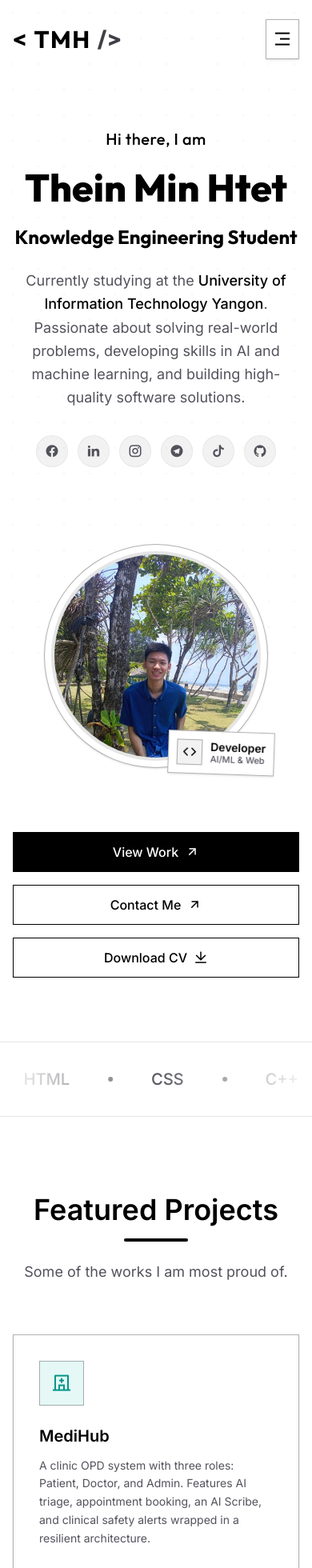
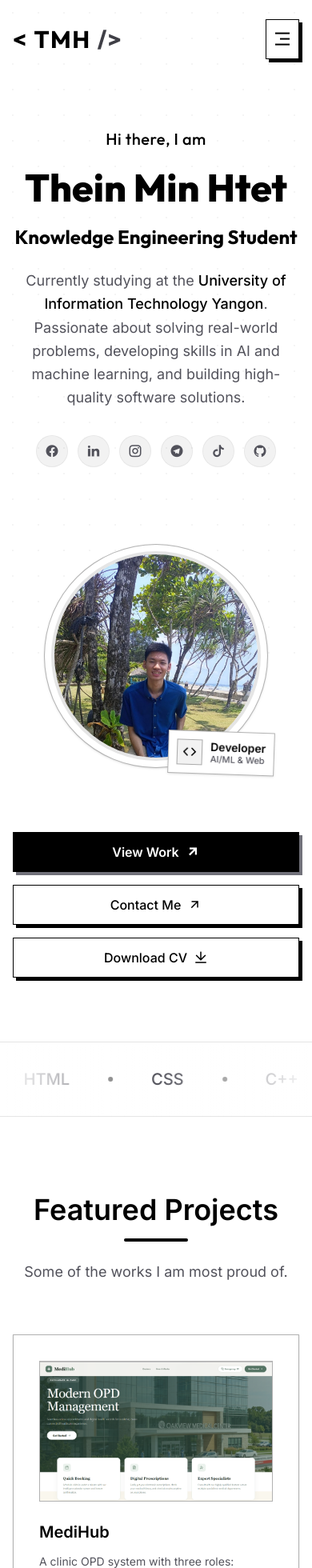
Before and after one commit to TheinMinHtet/Portfolio, a React (Vite) app: page / in a window 390 px wide. Shown: the top 1960 px of the page at 80% size. Built offline with nearby package versions, Linux system fonts and the light colour scheme.

Commit message:
Update button styles to brutalist theme and add MediHub landing page image

```diff
--- a/src/components/Footer.jsx
+++ b/src/components/Footer.jsx
@@ -65,10 +65,8 @@ const Footer = () => {
             initial={{ opacity: 0, y: 20 }}
             animate={{ opacity: 1, y: 0 }}
             exit={{ opacity: 0, y: 20 }}
-            whileHover={{ scale: 1.1, backgroundColor: 'rgba(0,0,0,0.1)' }}
-            whileTap={{ scale: 0.9 }}
             onClick={scrollTop}
-            className="fixed bottom-4 right-4 md:bottom-8 md:right-8 w-12 h-12 bg-white rounded-none border border-black text-black text-xl flex justify-center items-center cursor-pointer shadow-[4px_4px_0px_rgba(0,0,0,1)] z-50 hover:text-accent hover:shadow-[2px_2px_0px_rgba(0,0,0,1)] transition-shadow"
+            className="fixed bottom-4 right-4 md:bottom-8 md:right-8 w-12 h-12 bg-white rounded-none border border-black text-black text-xl flex justify-center items-center cursor-pointer shadow-[4px_4px_0px_rgba(0,0,0,1)] z-50 hover:shadow-[2px_2px_0px_rgba(0,0,0,1)] hover:translate-x-[2px] hover:translate-y-[2px] active:translate-x-[4px] active:translate-y-[4px] active:shadow-none hover:bg-zinc-50 transition-all duration-150"
             aria-label="Scroll to top"
           >
             <i className="ri-arrow-up-line"></i>
--- a/src/components/Navbar.jsx
+++ b/src/components/Navbar.jsx
@@ -94,7 +94,7 @@ const Navbar = () => {
           </motion.li>
         </ul>
 
-        <div className="lg:hidden text-2xl text-black cursor-pointer z-50 p-2 bg-white border border-black/30 shadow-sm" onClick={() => setMobileMenuOpen(!mobileMenuOpen)}>
+        <div className="lg:hidden text-2xl text-black cursor-pointer z-50 p-2 bg-white border border-black shadow-[4px_4px_0px_rgba(0,0,0,1)] hover:shadow-[2px_2px_0px_rgba(0,0,0,1)] hover:translate-x-[2px] hover:translate-y-[2px] active:translate-x-[4px] active:translate-y-[4px] active:shadow-none transition-all duration-150" onClick={() => setMobileMenuOpen(!mobileMenuOpen)}>
           <i className={mobileMenuOpen ? "ri-close-line" : "ri-menu-3-line"}></i>
         </div>
       </div>
--- a/src/components/Projects.jsx
+++ b/src/components/Projects.jsx
@@ -8,6 +8,7 @@ const Projects = () => {
       desc: "A clinic OPD system with three roles: Patient, Doctor, and Admin. Features AI triage, appointment booking, an AI Scribe, and clinical safety alerts wrapped in a resilient architecture.",
       tech: ["Next.js", "React", "TypeScript", "PostgreSQL"],
       icon: "ri-hospital-line",
+      image: "/assets/images/medihub.png",
       link: "https://github.com/TheinMinHtet/MediHub",
       demo: "https://medi-hub-psi.vercel.app",
       color: "bg-teal-500/10 text-teal-600"
@@ -116,9 +117,19 @@ const Projects = () => {
               whileHover={{ y: -6, transition: { delay: 0, duration: 0.2 } }}
               className="glass-card flex flex-col h-full group p-8"
             >
-              <div className={`w-14 h-14 rounded-none flex items-center justify-center mb-6 border border-black/30 ${proj.color} transition-colors group-hover:border-black`}>
-                <i className={`${proj.icon} text-2xl`}></i>
-              </div>
+              {proj.image ? (
+                <div className="w-full h-44 mb-6 overflow-hidden border border-black/30 group-hover:border-black transition-colors relative">
+                  <img
+                    src={proj.image}
+                    alt={proj.title}
+                    className="w-full h-full object-cover object-top transition-transform duration-500 group-hover:scale-105"
+                  />
+                </div>
+              ) : (
+                <div className={`w-14 h-14 rounded-none flex items-center justify-center mb-6 border border-black/30 ${proj.color} transition-colors group-hover:border-black`}>
+                  <i className={`${proj.icon} text-2xl`}></i>
+                </div>
+              )}
 
               <h3 className="text-xl font-bold mb-3 text-black group-hover:text-accent transition-colors">{proj.title}</h3>
               <p className="text-text-secondary mb-8 flex-1 text-sm leading-relaxed">{proj.desc}</p>
--- a/src/index.css
+++ b/src/index.css
@@ -65,11 +65,11 @@ body::before {
 }
 
 .glass-button {
-  @apply px-6 py-3 bg-transparent border border-black text-black text-base font-medium hover:bg-black hover:text-white transition-colors duration-300 flex items-center justify-center gap-2 rounded-none w-fit;
+  @apply px-6 py-3 bg-white border border-black text-black text-base font-medium shadow-[4px_4px_0px_rgba(0,0,0,1)] hover:shadow-[2px_2px_0px_rgba(0,0,0,1)] hover:translate-x-[2px] hover:translate-y-[2px] active:translate-x-[4px] active:translate-y-[4px] active:shadow-none hover:bg-zinc-50 transition-all duration-150 flex items-center justify-center gap-2 rounded-none w-fit cursor-pointer;
 }
 
 .glass-button-primary {
-  @apply px-6 py-3 bg-black border border-black text-white text-base font-medium hover:bg-transparent hover:text-black transition-colors duration-300 flex items-center justify-center gap-2 rounded-none w-fit;
+  @apply px-6 py-3 bg-black border border-black text-white text-base font-semibold shadow-[4px_4px_0px_#71717a] hover:shadow-[2px_2px_0px_#71717a] hover:translate-x-[2px] hover:translate-y-[2px] active:translate-x-[4px] active:translate-y-[4px] active:shadow-none hover:bg-zinc-800 transition-all duration-150 flex items-center justify-center gap-2 rounded-none w-fit cursor-pointer;
 }
 
 .text-gradient {
```
Also changed, not shown: public/assets/images/medihub.png (added).
